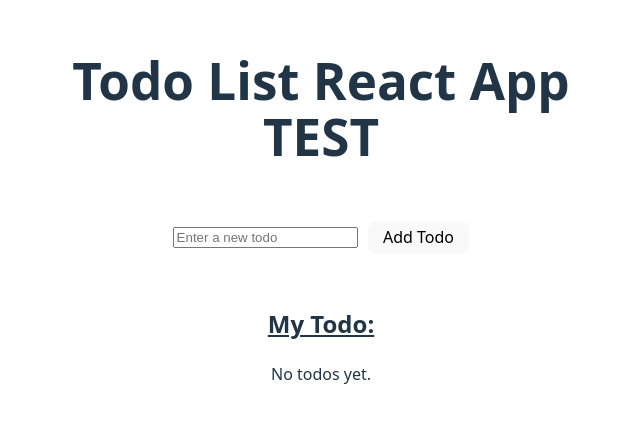
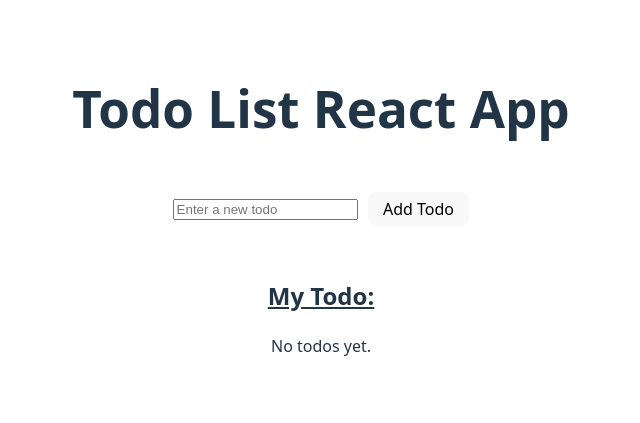
Before and after one commit to x-typo/react-todo-app, a React (Vite) app: page / in a window 1280 px wide. Shown: the part 173-596 px from the top of the page, without its empty margins (319-959 px from the left). Built offline with nearby package versions, Linux system fonts and the light colour scheme.

Commit message:
revert some changes

```diff
--- a/src/TodoApp.tsx
+++ b/src/TodoApp.tsx
@@ -32,7 +32,7 @@ function TodoApp() {
 
   return (
     <div className="app">
-      <h1>Todo List React App TEST</h1>
+      <h1>Todo List React App</h1>
 
       <div className="add-todo-section">
         <input
```
